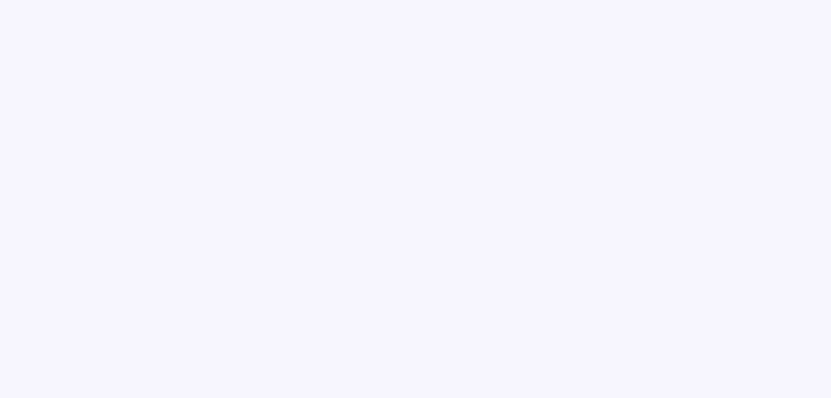
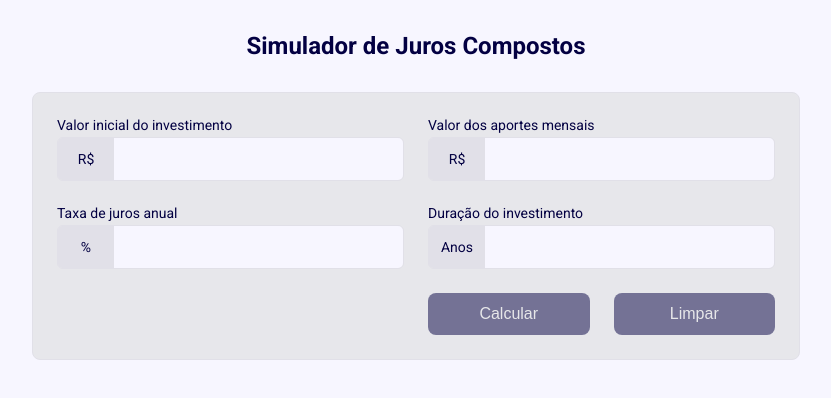
Before and after one commit to FehSouza/investment-simulator, a website built with Vite: page index.html in a window 1280 px wide. Shown: the whole page, without its empty margins (224-1055 px from the left). Built offline with nearby package versions, Linux system fonts and the light colour scheme.

Commit message:
style: value inputs

```diff
--- a/index.html
+++ b/index.html
@@ -8,11 +8,56 @@
     <meta charset="UTF-8" />
     <link rel="icon" type="image/svg+xml" href="/vite.svg" />
     <meta name="viewport" content="width=device-width, initial-scale=1.0" />
-    <title>Investment Simulator</title>
+    <title>Simulador de Juros Compostos</title>
   </head>
 
   <body>
-    <div id="app"></div>
+    <div id="app">
+      <h1>Simulador de Juros Compostos</h1>
+
+      <form class="form-container">
+        <div class="fields-container">
+          <div class="field">
+            <label for="initial-value">Valor inicial do investimento</label>
+            <div>
+              <span>R$</span>
+              <input id="initial-value" type="text" />
+            </div>
+          </div>
+
+          <div class="field">
+            <label for="monthly-value">Valor dos aportes mensais</label>
+            <div>
+              <span>R$</span>
+              <input id="monthly-value" type="text" />
+            </div>
+          </div>
+
+          <div class="field">
+            <label for="interest">Taxa de juros anual</label>
+            <div>
+              <span>%</span>
+              <input id="interest" type="text" />
+            </div>
+          </div>
+
+          <div class="field">
+            <label for="duration">Duração do investimento</label>
+            <div>
+              <span>Anos</span>
+              <input id="duration" type="text" />
+            </div>
+          </div>
+        </div>
+
+        <div class="buttons-container">
+          <button class="submit" disabled>Calcular</button>
+          <button class="clear" disabled>Limpar</button>
+        </div>
+      </form>
+
+      <div class="results-container"></div>
+    </div>
 
     <script type="module" src="/src/main.ts"></script>
   </body>
--- a/reset.scss
+++ b/reset.scss
@@ -1,3 +1,7 @@
+* {
+  box-sizing: border-box;
+}
+
 body {
   display: flex;
   flex-direction: column;
@@ -51,25 +55,16 @@ textarea {
   box-sizing: border-box;
   margin: 0;
   outline: none;
-  border: 1px solid #e1e0e8;
-  border-radius: 6px;
+  border: none;
+  border-radius: 0;
   background-color: #f7f6ff;
-  padding: 8px 12px;
+  padding: 12px;
   color: #030042;
   font-weight: 400;
   font-size: 16px;
 
   &::placeholder {
     color: #65646f;
-  }
-
-  &:hover,
-  &:focus {
-    border: 1px solid #65646f;
-  }
-
-  &:focus {
-    box-shadow: 0 0 8px #e1e0e8;
   }
 
   @media (max-width: 768px) {
@@ -89,6 +84,7 @@ input[type='number'] {
 button {
   transition-duration: 350ms;
   border: none;
+  border-radius: 8px;
   background-color: #030042;
   color: #e8e8e9;
 
@@ -96,7 +92,7 @@ button {
     cursor: pointer;
     box-shadow: none;
     border: none;
-    background-color: #030042e6;
+    background-color: #030042d9;
   }
 
   &:disabled {
--- /dev/null
+++ b/src/main.scss
@@ -0,0 +1,97 @@
+#app {
+  display: flex;
+  flex-direction: column;
+  margin: 0 auto;
+  padding: 0 16px;
+  width: 100%;
+  max-width: 800px;
+}
+
+h1 {
+  margin-top: 32px;
+  font-weight: 900;
+  font-size: 24px;
+  text-align: center;
+}
+
+.form-container {
+  display: flex;
+  flex-direction: column;
+  gap: 24px;
+  margin-top: 32px;
+  border: 1px solid #e1e0e8;
+  border-radius: 8px;
+  background-color: #e7e7eb;
+  padding: 24px;
+
+  .fields-container {
+    display: grid;
+    grid-template-columns: repeat(2, 1fr);
+    gap: 24px;
+
+    @media (max-width: 580px) {
+      display: flex;
+      flex-direction: column;
+    }
+  }
+
+  .field {
+    display: flex;
+    flex-direction: column;
+    width: 100%;
+    gap: 4px;
+  }
+
+  .field label {
+    font-size: 14px;
+  }
+
+  .field div {
+    display: flex;
+    align-items: center;
+    border: 1px solid #e1e0e8;
+    border-radius: 6px;
+    overflow: hidden;
+    transition-duration: 350ms;
+
+    &:hover,
+    &:focus-within {
+      border: 1px solid #65646f;
+    }
+
+    &:focus-within {
+      box-shadow: 2px 2px 6px #65646f;
+    }
+
+    span {
+      min-width: 56px;
+      background-color: #e1e0e8;
+      height: 100%;
+      display: flex;
+      align-items: center;
+      justify-content: center;
+      font-size: 14px;
+    }
+
+    input {
+      width: 100%;
+    }
+  }
+
+  .buttons-container {
+    width: calc((100% - 24px) / 2);
+    display: grid;
+    grid-template-columns: repeat(2, 1fr);
+    align-items: center;
+    gap: 24px;
+    margin-left: auto;
+
+    @media (max-width: 580px) {
+      width: 100%;
+    }
+  }
+}
+
+.results-container {
+  margin-top: 32px;
+}
--- a/src/main.ts
+++ b/src/main.ts
@@ -0,0 +1 @@
+import './main.scss'
```
